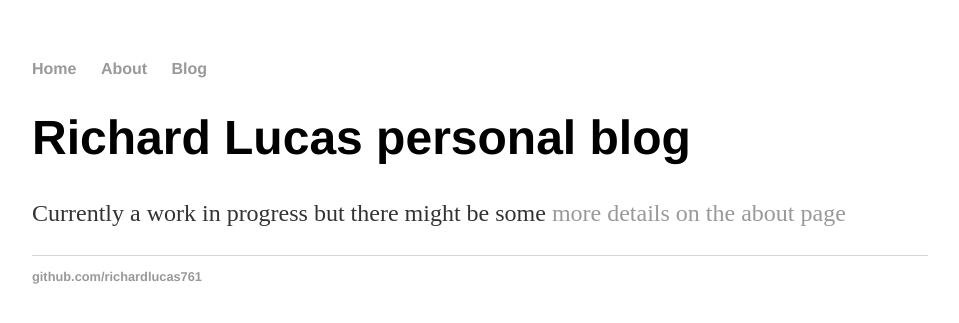
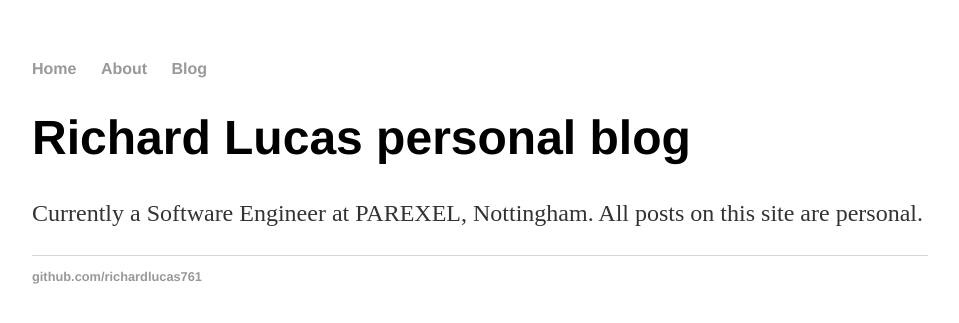
Before and after one commit to richardlucas761/richardlucas761.github.io, a Jekyll site: the page built from index.html, in a window 1280 px wide. Shown: the top 323 px of the page, without its empty margins (160-1119 px from the left). Built offline with Jekyll 4.4.1, drawn with Linux system fonts in a browser that asks for light colours.

Commit message:
Update index.html

```diff
--- a/index.html
+++ b/index.html
@@ -4,5 +4,5 @@ title: Richard Lucas
 ---
 <div class="blurb">
 	<h1>Richard Lucas personal blog</h1>
-	<p>Currently a work in progress but there might be some <a href="/about">more details on the about page</a></p>
+	<p>Currently a Software Engineer at PAREXEL, Nottingham. All posts on this site are personal.</p>
 </div><!-- /.blurb -->
```
